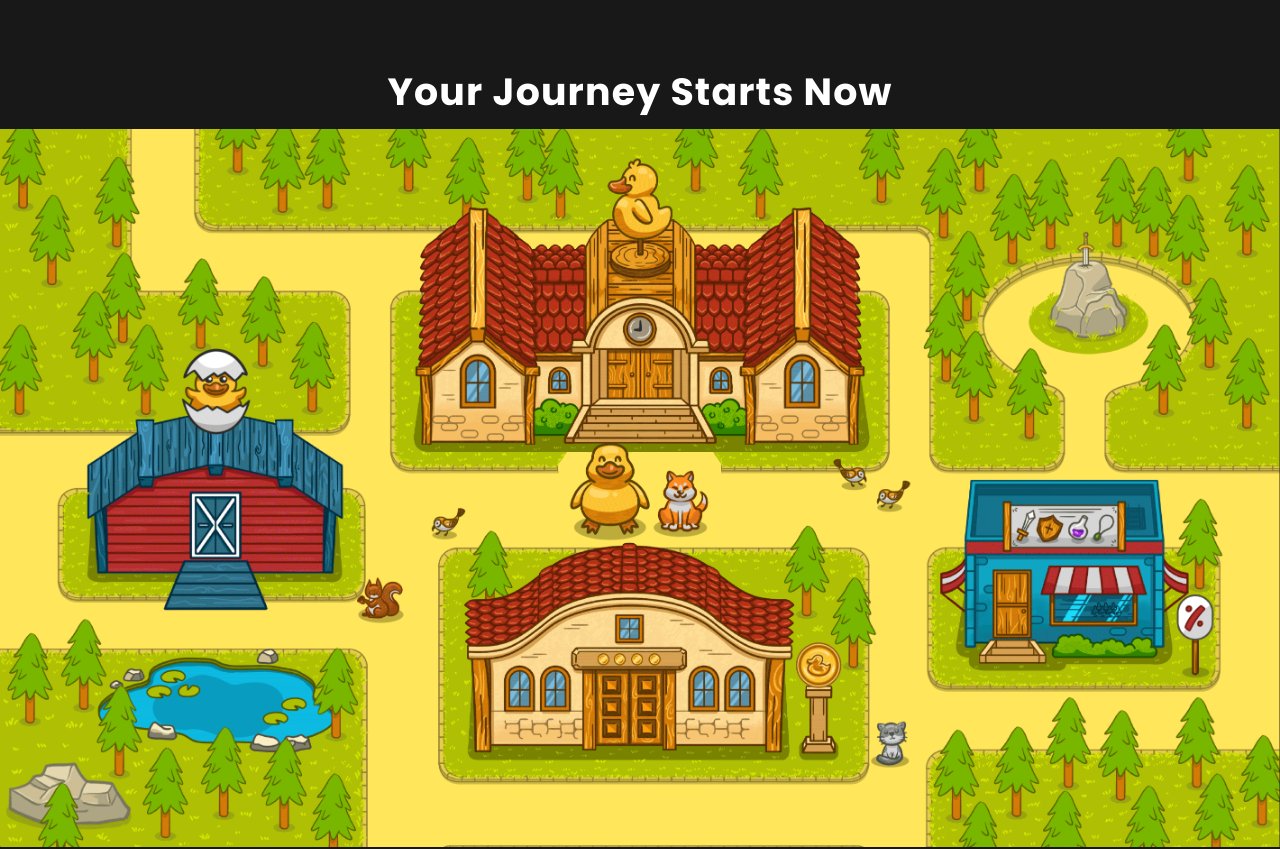
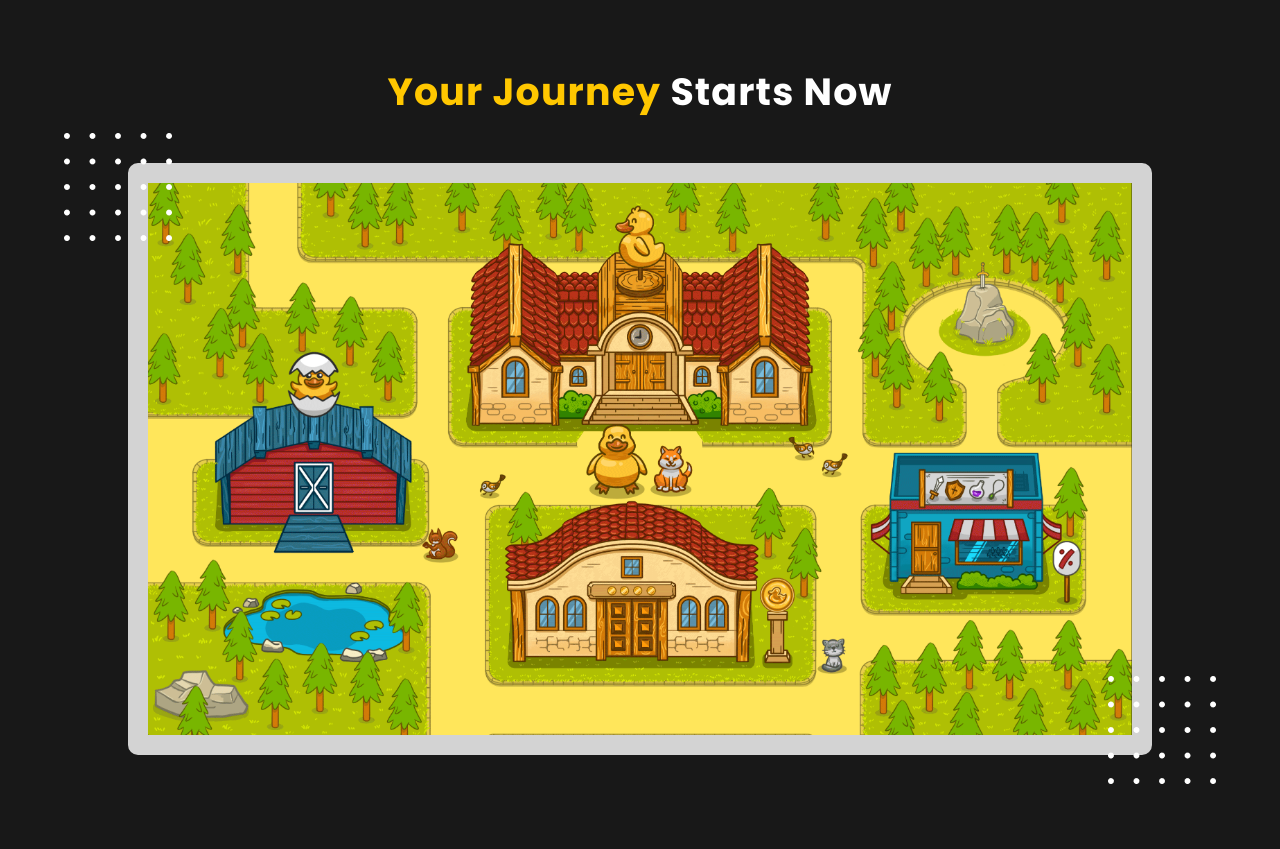
Before and after one commit to masudrana08/quackland, a Next.js app: page / in a window 1280 px wide. Shown: the part 740-1589 px from the top of the page. Built offline with nearby package versions, Linux system fonts and the light colour scheme.

Commit message:
journey done

```diff
--- a/styles/global.css
+++ b/styles/global.css
@@ -47,3 +47,6 @@ p{
   font-weight: normal;
   line-height: 1.75rem;
 }
+.mytext{
+  color: #FFC700;
+}
--- a/styles/journey.css
+++ b/styles/journey.css
@@ -0,0 +1,26 @@
+
+.journeyC h2{
+  margin-bottom: 2.6rem
+}
+.journeyImgContainer{
+  position: relative;
+  margin-bottom: 5.87rem;
+}
+.journeyImgContainer .main{
+  width: 80%;
+  display: flex;
+  justify-content: center;
+  margin: auto;
+  border: 20px solid lightgray;
+  border-radius: 10px;
+}
+.journeyImgContainer .top{
+  position: absolute;
+  left: 5%;
+  top: -5%;
+}
+.journeyImgContainer .bottom{
+  position: absolute;
+  right: 5%;
+  bottom: -5%;
+}
--- a/views/Home/Journey.js
+++ b/views/Home/Journey.js
@@ -5,8 +5,12 @@ const Journey = () => {
   return (
     <div className='journeyC'>
      <div>
-      <h2>Your Journey Starts Now</h2>
-      <img style={{width:'100%'}} src="/images/journey.gif" alt="" />
+      <h2><span className="mytext">Your Journey</span> Starts Now</h2>
+      <div className='journeyImgContainer'>
+         <img src='/images/sq.png' className="top"></img>
+         <img className='main'  src="/images/journey.gif" alt="" />
+         <img src='/images/sq.png' className="bottom"></img>
+      </div>
      </div>
      <Row>
        <Col md={4}>
```
